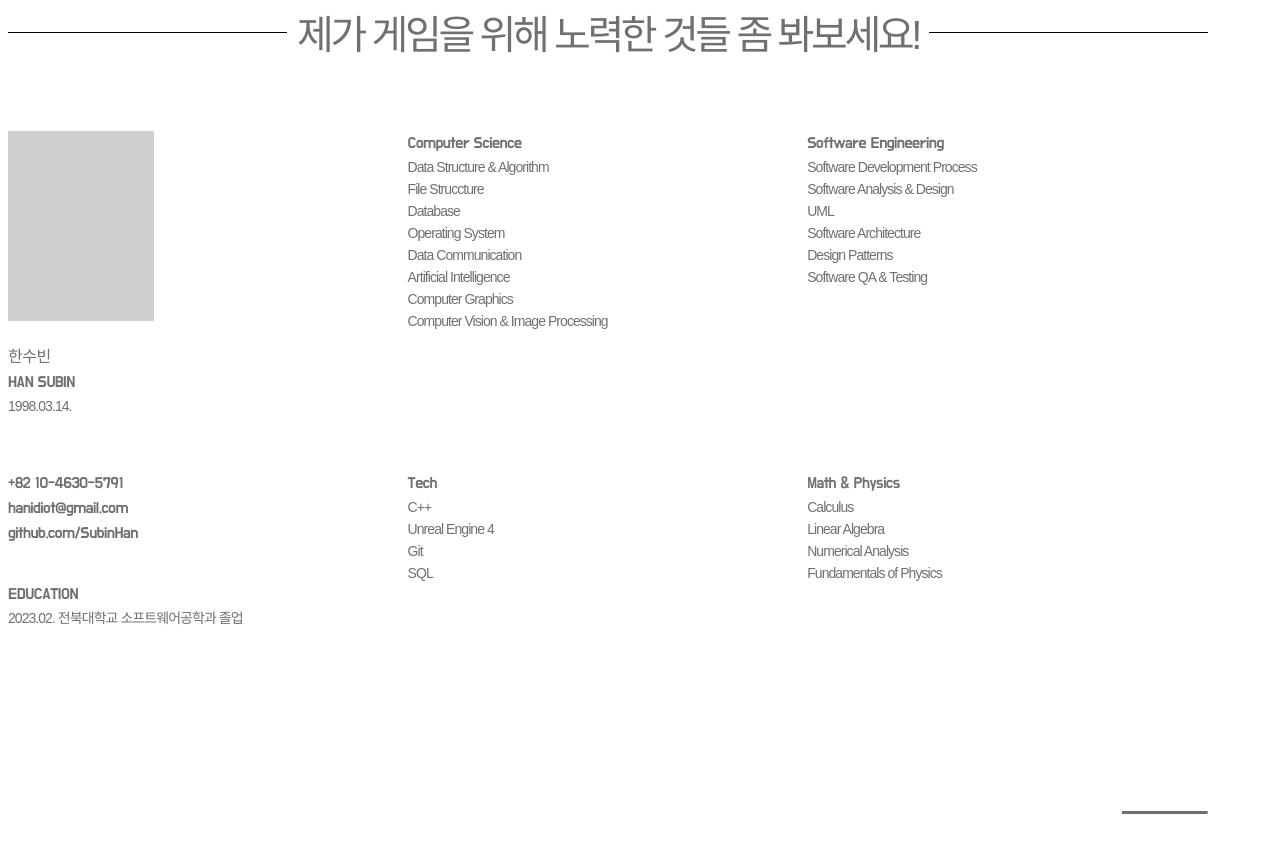
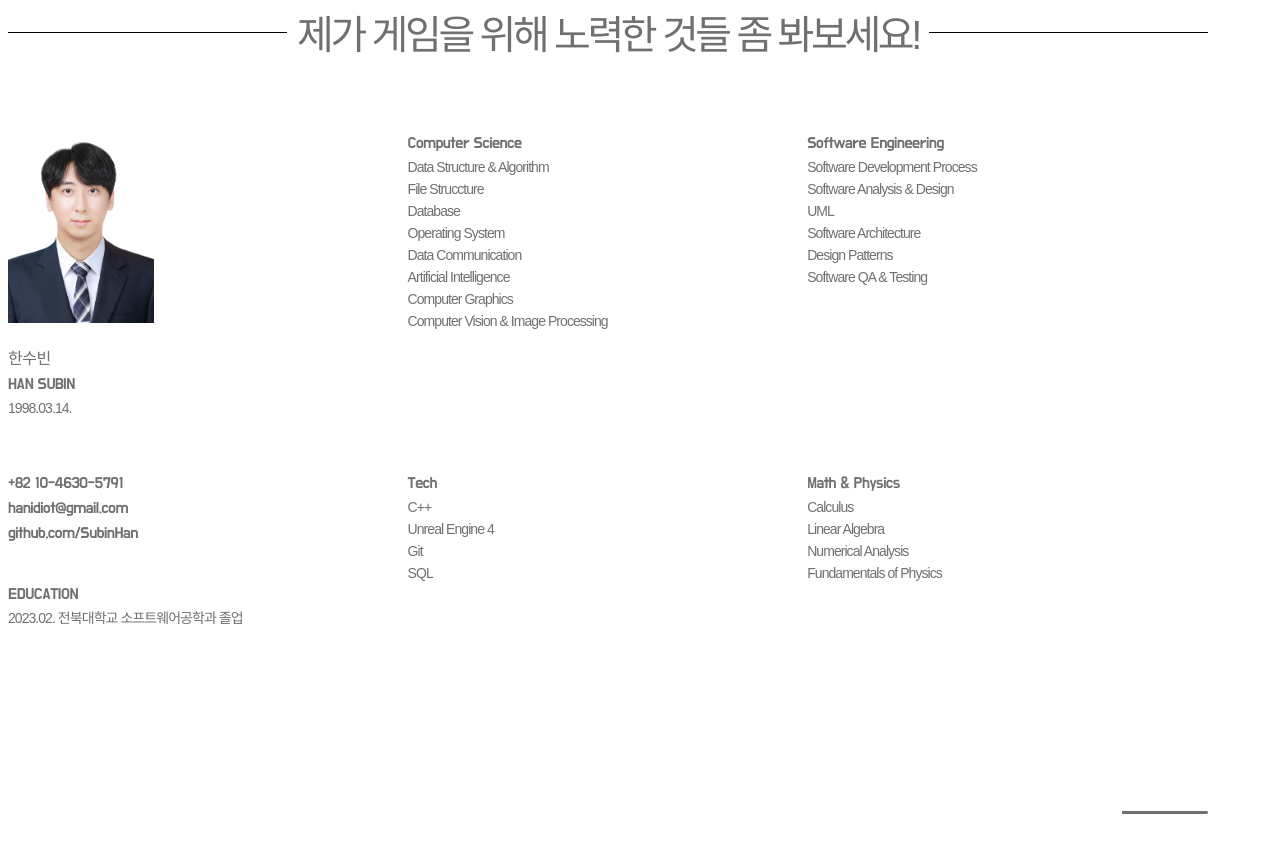
Before and after one commit to SubinHan/SubinHan.github.io, a plain HTML site: page desktop.html in a window 1280 px wide. Shown: the part 1040-1893 px from the top of the page. Drawn offline with Linux system fonts and the light colour scheme; a web font is replaced by a local one.

Commit message:
profile picture added.

```diff
--- a/desktop.html
+++ b/desktop.html
@@ -41,7 +41,7 @@
 			<div class="resume-container">
 				<div class="resume-content-container">
 					<div class="resume-picture-container">
-						<img src="./resources/images/picture.png">
+						<img src="./resources/images/resume_profile.jpg" style="width:146px; height:192px;">
 					</div>
 					<div class="resume-bold">한수빈</div>
 					<div class="resume-bold">HAN SUBIN</div>
```
Also changed, not shown: phone.html (+1 -1 lines), resources/images/resume_profile.jpg (added).
